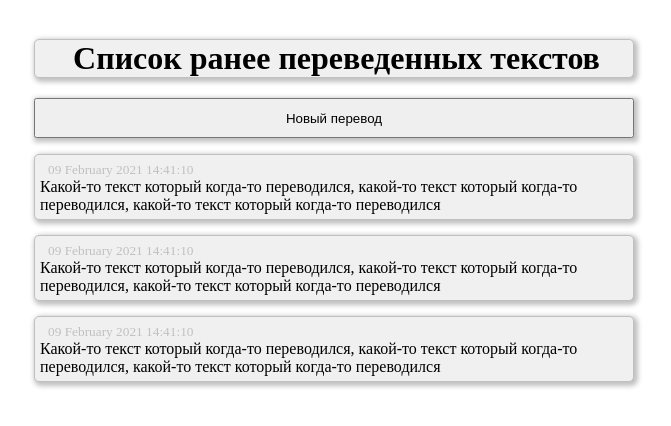
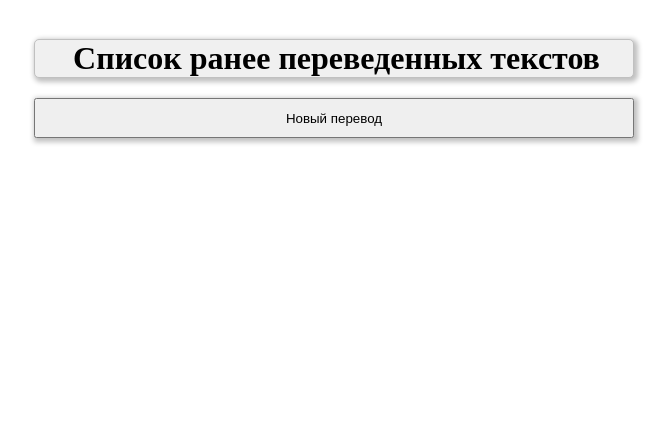
Before and after one commit to skachkov40/Angilar_TS, an Angular app: page / in a window 1280 px wide. Shown: the top 426 px of the page, without its empty margins (306-977 px from the left). Built offline with nearby package versions, Linux system fonts and the light colour scheme.

Commit message:
commit_10.09

```diff
--- a/package.json
+++ b/package.json
@@ -19,6 +19,7 @@
     "@angular/platform-browser": "~11.1.1",
     "@angular/platform-browser-dynamic": "~11.1.1",
     "@angular/router": "~11.1.1",
+    "ngx-store": "^2.1.0",
     "rxjs": "~6.6.0",
     "tslib": "^2.0.0",
     "zone.js": "~0.11.3"
--- a/src/app/app.component.ts
+++ b/src/app/app.component.ts
@@ -13,11 +13,16 @@ export interface Trans {
 })
 export class AppComponent {
 
-    text1 = 'Какой-то текст который когда-то переводился, какой-то текст который когда-то переводился, какой-то текст который когда-то переводился'
+  num = 11
+  text1 = 'Какой-то текст который когда-то переводился, какой-то текст который когда-то переводился'
 
-    public trtext: Trans[] = [
-      { id: 1, title: this.text1, date: new Date() },
-      { id: 2, title: this.text1, date: new Date() },
-      { id: 3, title: this.text1, date: new Date() },
-    ]
+
+    public trtext: Trans[] = [];
+
+
+      //{ id: this.num, title: this.text1, date: new Date() },
+      //{ id: this.num, title: this.text1, date: new Date() }
+    //];
+
+
 }
--- a/src/app/app.module.ts
+++ b/src/app/app.module.ts
@@ -7,6 +7,7 @@ import { AppRoutingModule } from './app-routing.module';
 import { AppComponent } from './app.component';
 import { NewHeadComponent } from './new-head/new-head.component';
 import { FormsModule } from '@angular/forms';
+
 
 registerLocaleData(localeRu, 'ru');
 
@@ -18,9 +19,11 @@ registerLocaleData(localeRu, 'ru');
   imports: [
     BrowserModule,
     AppRoutingModule,
-    FormsModule
+    FormsModule,
+
   ],
   providers: [],
   bootstrap: [AppComponent]
 })
+
 export class AppModule { }
--- a/src/app/new-head/new-head.component.css
+++ b/src/app/new-head/new-head.component.css
@@ -23,7 +23,7 @@
     }
 
     strong {
-        visibility: hidden;
+        /*visibility: hidden;*/
     }
 
     small {
--- a/src/app/new-head/new-head.component.html
+++ b/src/app/new-head/new-head.component.html
@@ -4,12 +4,13 @@
     <button id="btnNew" (click)="btnTransl()">Новый перевод</button>
     <ul>
         <li *ngFor="let Trans of trtext; let i = index">
-            <strong>{{i+1}}</strong>
+            <strong>{{i+1}}  </strong>
             <small>{{ Trans.date | date:'dd MMMM yyyy HH:mm:ss':'ru' }}</small>
             <br> {{Trans.title}}
         </li>
     </ul>
 </div>
+
 
 <div class="okno2" *ngIf="vid2">
     <span><button id="btnBack" (click)="btnBack()">Назад</button></span>
@@ -21,7 +22,7 @@
 </div>
 
 <div class="okno2" *ngIf="vid3">
-    <button id="btnBack" (click)="btnBack()">Назад</button><br />
+    <button id="btnBack2" (click)="btnBack()">Назад</button><br />
     <textarea id="pole2">
         {{textplus}}
     </textarea>
--- a/src/app/new-head/new-head.component.ts
+++ b/src/app/new-head/new-head.component.ts
@@ -7,7 +7,6 @@ import {Trans} from '../app.component';
   styleUrls: ['./new-head.component.css']
 })
 
-
 export class NewHeadComponent implements OnInit {
 
   appTitle: String;
@@ -16,8 +15,11 @@ export class NewHeadComponent implements OnInit {
   vid3: boolean;
   textplus!: string;
   i!:number;
+  data:any
+  x:any
 
-  @Input() trtext:Trans[] = []
+
+  @Input() trtext: Trans[] = [];
 
   constructor() {
     this.appTitle = 'Список ранее переведенных текстов'
@@ -28,6 +30,12 @@ export class NewHeadComponent implements OnInit {
 
 
   ngOnInit(): void {
+    for (var x = 1, len = localStorage.length; x < len; x++) {
+    this.data = JSON.parse(localStorage.getItem('saveText') || '');
+    this.trtext.push({id: x, title: this.data.value, date: this.data.date})
+    console.log(this.data, x+1);
+    }
+
   }
 
   btnTransl () {
@@ -35,20 +43,25 @@ export class NewHeadComponent implements OnInit {
     this.vid2 = true
     this.appTitle = 'Перевод нового текста'
     this.vid3 = false
+    this.textplus = ''
   }
   btnBack () {
     this.vid1 = true
     this.appTitle = 'Список ранее переведенных текстов'
     this.vid2 = false
     this.vid3 = false
+
   }
   btnTranslOk () {
     this.vid1 = false
     this.appTitle = 'Просмотр переведенного текста'
     this.vid2 = false
     this.vid3 = true
-    this.trtext.push({id: this.i, title: this.textplus, date: new Date()})
-    //localStorage.setItem()
+    this.i++
+    this.trtext.push({id: this.i+1, title: this.textplus, date: new Date()})
+    localStorage.setItem('saveText', JSON.stringify({ key: this.i+1 ,value: this.textplus, date: new Date()}))
+    console.log(this.i, this.textplus);
+
 
 
 
```
Also changed, not shown: 1 other file (tests, documents, lock files or other folders).
